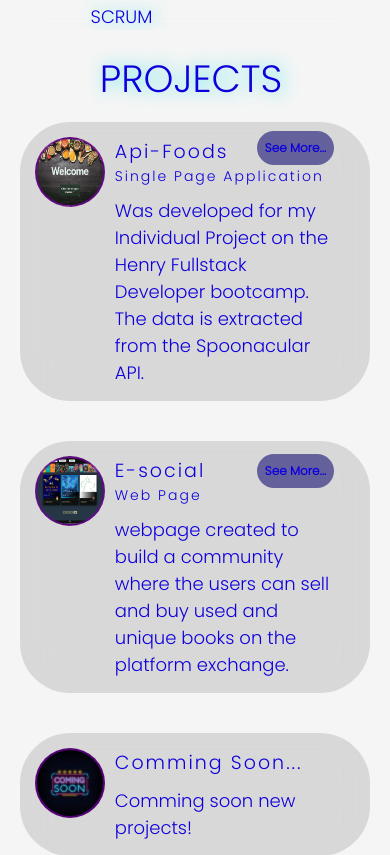
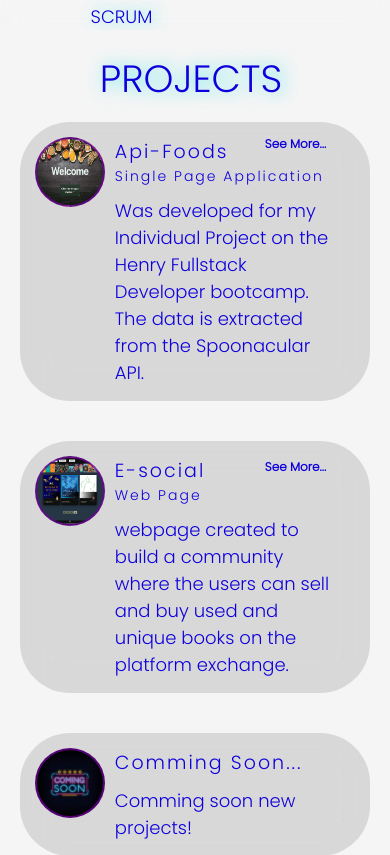
Before and after one commit to carotobarj/carotobarj-s-portfolio, a React (Vite) app: page / in a window 390 px wide. Shown: the part 5000-5855 px from the top of the page. Built offline with nearby package versions, Linux system fonts and the light colour scheme.

Commit message:
actualizacion responsive

```diff
--- a/src/components/Projects/Projects.css
+++ b/src/components/Projects/Projects.css
@@ -393,7 +393,6 @@
     font-size: 16px;
   }
   .projects-container .projects-1 .projects-info a.contact-projects {
-    background-color: var(--color-pri-light);
     padding: 12px 14px;
     font-size: 12px;
     border-radius: 50px;
@@ -439,7 +438,6 @@
     font-size: 16px;
   }
   .projects-container .projects-2 .projects-info a.contact-projects {
-    background-color: var(--color-pri-light);
     padding: 10px 11px;
     font-size: 11px;
     border-radius: 50px;
@@ -485,14 +483,13 @@
     font-size: 16px;
   }
   .projects-container .projects-3 .projects-info a.contact-projects {
-    background-color: var(--color-pri-light);
     padding: 10px 11px;
     font-size: 11px;
     border-radius: 50px;
     transition: 0.1s ease;
     position: absolute;
     top: -4px;
-    right: -22px;
+    right: 286px;
   }
 }
 
@@ -566,8 +563,7 @@
     font-size: 16px;
   }
   .projects-container .projects-1 .projects-info a.contact-projects {
-    background-color: var(--color-pri-light);
-    padding: 8px 7px;
+    padding: 3px 7px;
     font-size: 11px;
     border-radius: 50px;
     transition: 0.1s ease;
@@ -612,7 +608,6 @@
     font-size: 16px;
   }
   .projects-container .projects-2 .projects-info a.contact-projects {
-    background-color: var(--color-pri-light);
     padding: 8px 7px;
     font-size: 11px;
     border-radius: 50px;
@@ -658,7 +653,6 @@
     font-size: 16px;
   }
   .projects-container .projects-3 .projects-info a.contact-projects {
-    background-color: var(--color-pri-light);
     padding: 6px 6px;
     font-size: 11px;
     border-radius: 50px;
@@ -740,8 +734,7 @@
     font-size: 18px;
   }
   .projects-container .projects-1 .projects-info a.contact-projects {
-    background-color: var(--color-pri-light);
-    padding: 8px 8px;
+    padding: 4px 8px;
     font-size: 12px;
     border-radius: 50px;
     transition: 0.1s ease;
@@ -786,8 +779,7 @@
     font-size: 18px;
   }
   .projects-container .projects-2 .projects-info a.contact-projects {
-    background-color: var(--color-pri-light);
-    padding: 8px 8px;
+    padding: 4px 8px;
     font-size: 12px;
     border-radius: 50px;
     transition: 0.1s ease;
@@ -832,7 +824,6 @@
     font-size: 18px;
   }
   .projects-container .projects-3 .projects-info a.contact-projects {
-    background-color: var(--color-pri-light);
     padding: 5px 6px;
     font-size: 12px;
     border-radius: 50px;
@@ -915,13 +906,12 @@
     font-size: 16px;
   }
   .projects-container .projects-1 .projects-info a.contact-projects {
-    background-color: var(--color-pri-light);
-    padding: 8px 13px;
-    font-size: 12px;
+    padding: 4px 13px;
+    font-size: 11px;
     border-radius: 50px;
     transition: 0.1s ease;
     position: absolute;
-    top: 9px;
+    top: -3px;
     right: -1px;
   }
   .projects-container .projects-2 .projects-img {
@@ -961,13 +951,12 @@
     font-size: 16px;
   }
   .projects-container .projects-2 .projects-info a.contact-projects {
-    background-color: var(--color-pri-light);
-    padding: 8px 13px;
+    padding: 6px 13px;
     font-size: 12px;
     border-radius: 50px;
     transition: 0.1s ease;
     position: absolute;
-    top: 9px;
+    top: 3px;
     right: -1px;
   }
   .projects-container .projects-3 .projects-img {
@@ -1007,7 +996,6 @@
     font-size: 16px;
   }
   .projects-container .projects-3 .projects-info a.contact-projects {
-    background-color: var(--color-pri-light);
     padding: 6px 10px;
     font-size: 12px;
     border-radius: 50px;
```
